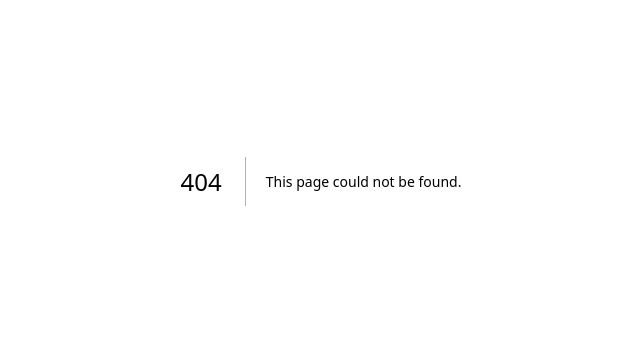
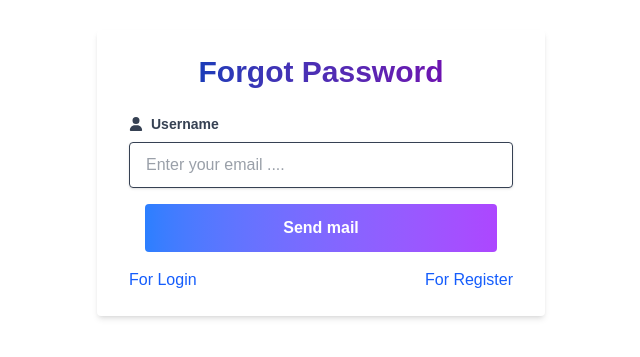
Before and after one commit to Nitik-sharma/ChatCollageProject, a Next.js app in the folder frontend/: page /forgot in a window 1280 px wide. Before the commit this address had no page. Shown: the part 219-576 px from the top of the page, without its empty margins (319-959 px from the left). Built offline with nearby package versions, Linux system fonts and the light colour scheme.

Commit message:
make forgot page

```diff
--- /dev/null
+++ b/frontend/src/app/forgot/page.tsx
@@ -0,0 +1,67 @@
+"use client";
+
+import React from "react";
+
+import Link from "next/link";
+
+import { FontAwesomeIcon } from "@fortawesome/react-fontawesome";
+import { faEnvelope, faLock, faUser } from "@fortawesome/free-solid-svg-icons";
+function page() {
+  return (
+    <div className=" flex items-center justify-center min-h-screen">
+      <div className=" bg-white shadow-md rounded px-8 pt-6 mb-4 w-full max-w-md">
+        <h2 className=" text-3xl text-center mb-6 font-bold text-white">
+          <span className=" bg-gradient-to-r text-transparent from-blue-800 to-purple-800 bg-clip-text">
+            Forgot Password
+          </span>
+        </h2>
+        <form className=" mb-6">
+          <label
+            htmlFor="email"
+            className=" block text-gray-700 text-sm font-bold mb-2"
+          >
+            <FontAwesomeIcon
+              icon={faUser}
+              className=" mr-2  inline-block w-3.5"
+            />
+            Username
+          </label>
+          <div>
+            <input
+              type="email"
+              required
+              autoComplete="off"
+              className=" shadow appearance-none border rounded w-full py-3 px-4 text-gray-700 focus:outline-none focus:shadow-outline leading-tight"
+              placeholder="Enter your email ...."
+            />
+          </div>
+          <div className=" flex justify-center items-center  m-4">
+            <button className=" bg-gradient-to-r from-blue-500 to-purple-500 hover:from-blue-500  hover:to-purple-600 text-white font-bold py-3 px-4 rounded focus:outline-none focus:shadow-outline w-full">
+              Send mail
+            </button>
+          </div>
+          <div className="text-center mt-4 flex items-center justify-between ">
+            <p className="text-gray-700">
+              <Link
+                href={"/login"}
+                className="text-blue-600 cursor-pointer hover:underline"
+              >
+              For  Login
+              </Link>
+            </p>
+            <p className="text-gray-700">
+              <Link
+                href={"/register"}
+                className="text-blue-600 cursor-pointer hover:underline"
+              >
+               For  Register
+              </Link>
+            </p>
+          </div>
+        </form>
+      </div>
+    </div>
+  );
+}
+
+export default page;
--- a/frontend/src/app/login/page.tsx
+++ b/frontend/src/app/login/page.tsx
@@ -68,7 +68,7 @@ function Login() {
           </div>
 
           <div className="text-center mt-4">
-            <Link href={"/"} className=" text-gray-600 hover:underline">
+            <Link href={"/forgot"} className=" text-gray-600 hover:underline">
               Forgot Password?
             </Link>
           </div>
--- a/frontend/src/app/register/page.tsx
+++ b/frontend/src/app/register/page.tsx
@@ -93,7 +93,7 @@ function Register() {
           </div>
 
           <div className="text-center mt-4">
-            <Link href={"/"} className=" text-black">
+            <Link href={"/forgot"} className=" text-black">
               Forgot Password?
             </Link>
           </div>
```
